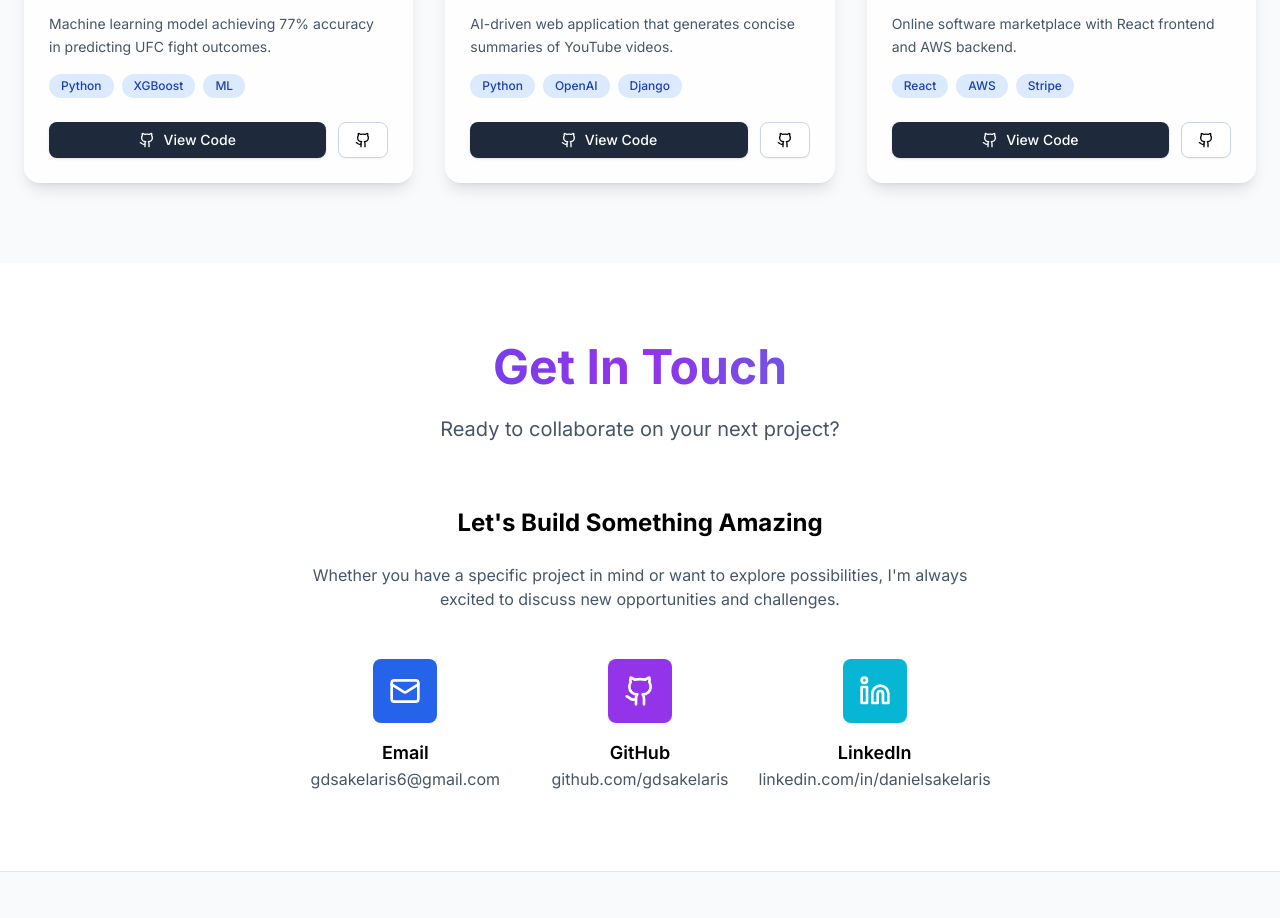
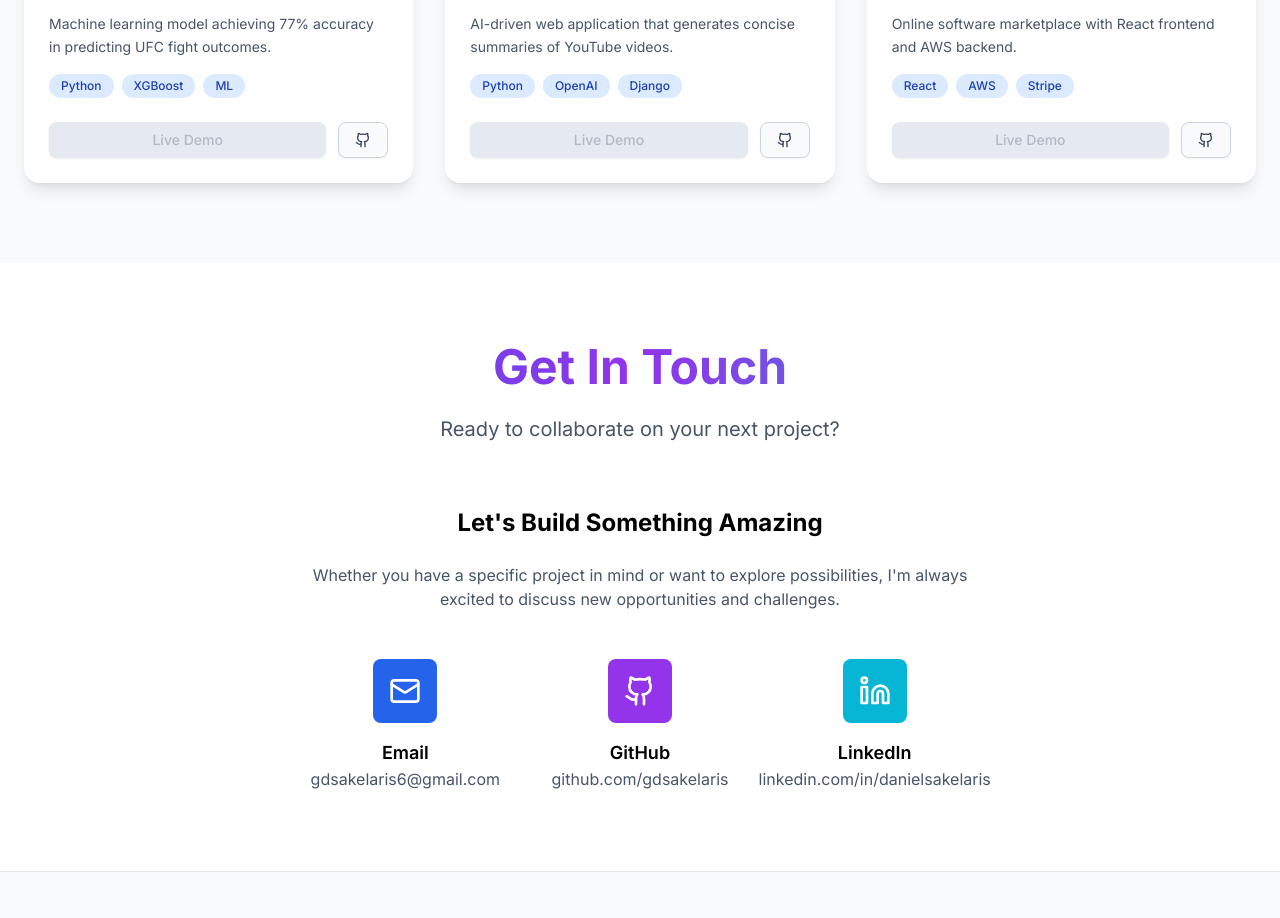
Before and after one commit to gdsakelaris/Telescode-Website, a Next.js app: page / in a window 1280 px wide. Shown: the part 1980-2898 px from the top of the page. Built offline with nearby package versions, Linux system fonts and the light colour scheme.

Commit message:
Live Demos

```diff
--- a/components/sections/minimalist-projects.tsx
+++ b/components/sections/minimalist-projects.tsx
@@ -123,21 +123,18 @@ export function MinimalistProjects() {
 											</Button>
 										</Link>
 									) : (
-										<Link
-											href={project.githubUrl}
-											className="flex-1"
+										<Button
+											disabled
+											className="flex-1 py-2 bg-gray-300 dark:bg-gray-600 text-gray-500 dark:text-gray-400 rounded-lg text-sm cursor-not-allowed"
 										>
-											<Button className="w-full py-2 bg-gray-800 dark:bg-gray-700 text-white rounded-lg hover:bg-gray-900 dark:hover:bg-gray-600 transition-colors text-sm">
-												<Github className="w-4 h-4 mr-2" />
-												View Code
-											</Button>
-										</Link>
+											Live Demo
+										</Button>
 									)}
 
 									<Link href={project.githubUrl}>
 										<Button
 											variant="outline"
-											className="px-4 py-2 border border-gray-300 dark:border-gray-600 rounded-lg hover:bg-gray-100 dark:hover:bg-gray-700 transition-colors text-sm"
+											className="px-4 py-2 border border-gray-300 dark:border-gray-600 bg-gray-50 dark:bg-gray-700 text-gray-700 dark:text-gray-200 rounded-lg hover:bg-gray-100 dark:hover:bg-gray-600 transition-colors text-sm"
 										>
 											<Github className="w-4 h-4" />
 										</Button>
```
Also changed, not shown: public/images/ufc-logo.png (deleted), public/images/ufc-models.png.
